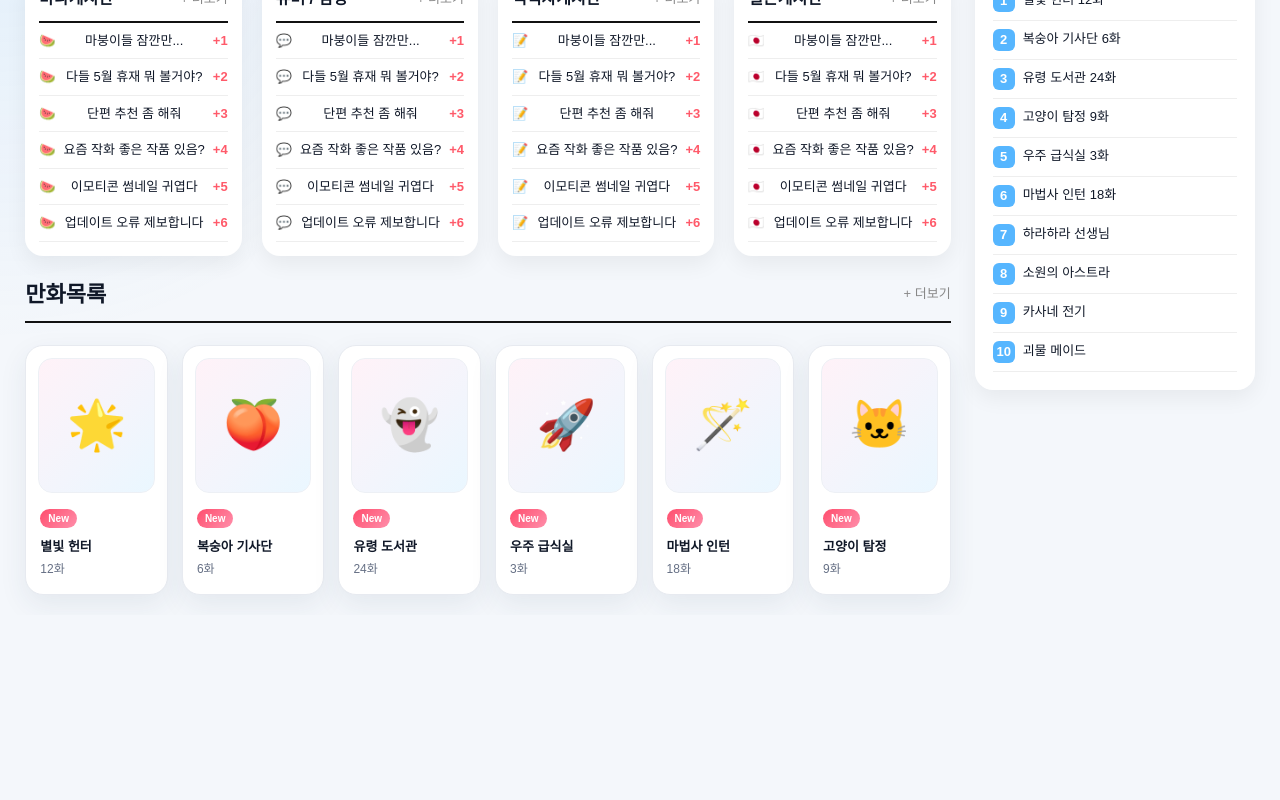
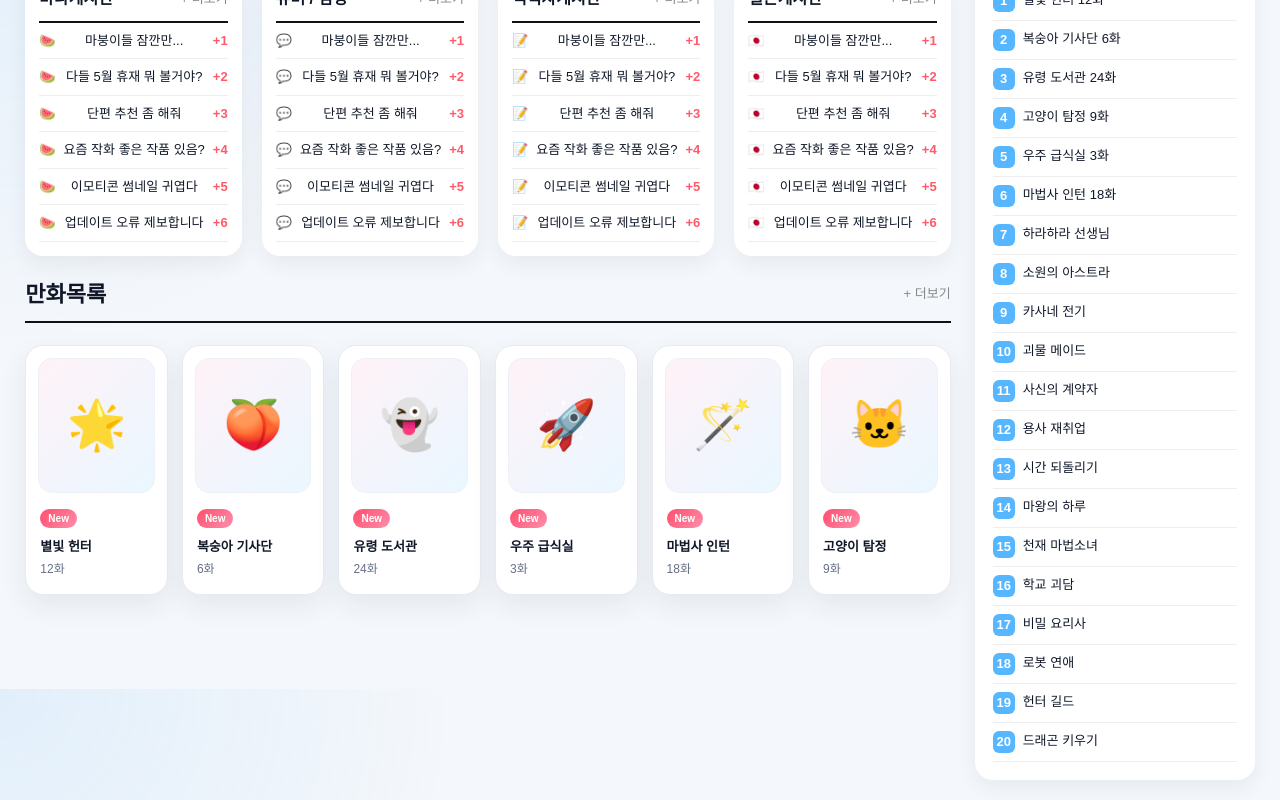
Before and after one commit to kokyungpil/subak, a Next.js app: page / in a window 1280 px wide. Shown: the part 911-1711 px from the top of the page. Before the commit the page ends 1526 px from the top, so only its background shows below. Built offline with nearby package versions, Linux system fonts and the light colour scheme; no server answers; the database is empty.

Commit message:
Update page.tsx

```diff
--- a/app/page.tsx
+++ b/app/page.tsx
@@ -32,6 +32,16 @@ const weeklyBest = [
   "소원의 아스트라",
   "카사네 전기",
   "괴물 메이드",
+  "사신의 계약자",
+  "용사 재취업",
+  "시간 되돌리기",
+  "마왕의 하루",
+  "천재 마법소녀",
+  "학교 괴담",
+  "비밀 요리사",
+  "로봇 연애",
+  "헌터 길드",
+  "드래곤 키우기",
 ];
 
 type Comic = {
```
